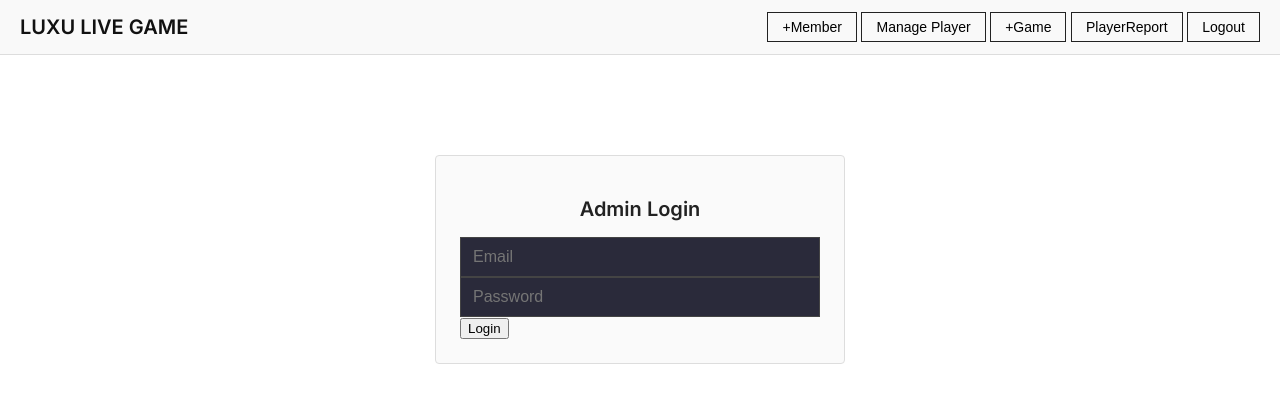
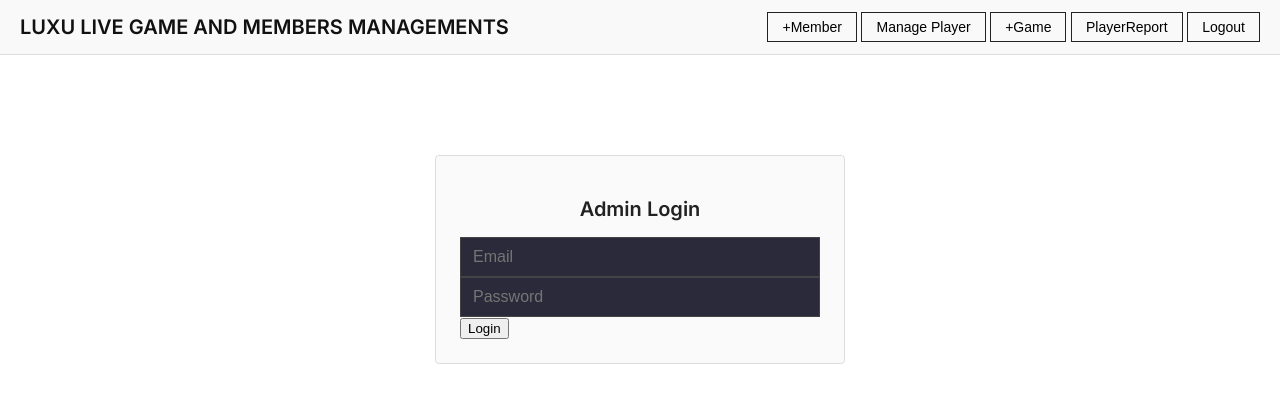
Before and after one commit to UTD888/livegame, a plain HTML site: page admin.html in a window 1280 px wide. Drawn offline with Linux system fonts and the light colour scheme; no server answers.

Commit message:
Update admin.html

```diff
--- a/admin.html
+++ b/admin.html
@@ -153,7 +153,7 @@ button:hover {
 <body>
 
 <header>
-  <h1>LUXU LIVE GAME</h1>
+  <h1>LUXU LIVE GAME AND MEMBERS MANAGEMENTS</h1>
   <div class="nav-buttons" id="navButtons">
     <button onclick="addMember()">+Member</button>
     <button onclick="openManagePlayer()">Manage Player</button>
```
